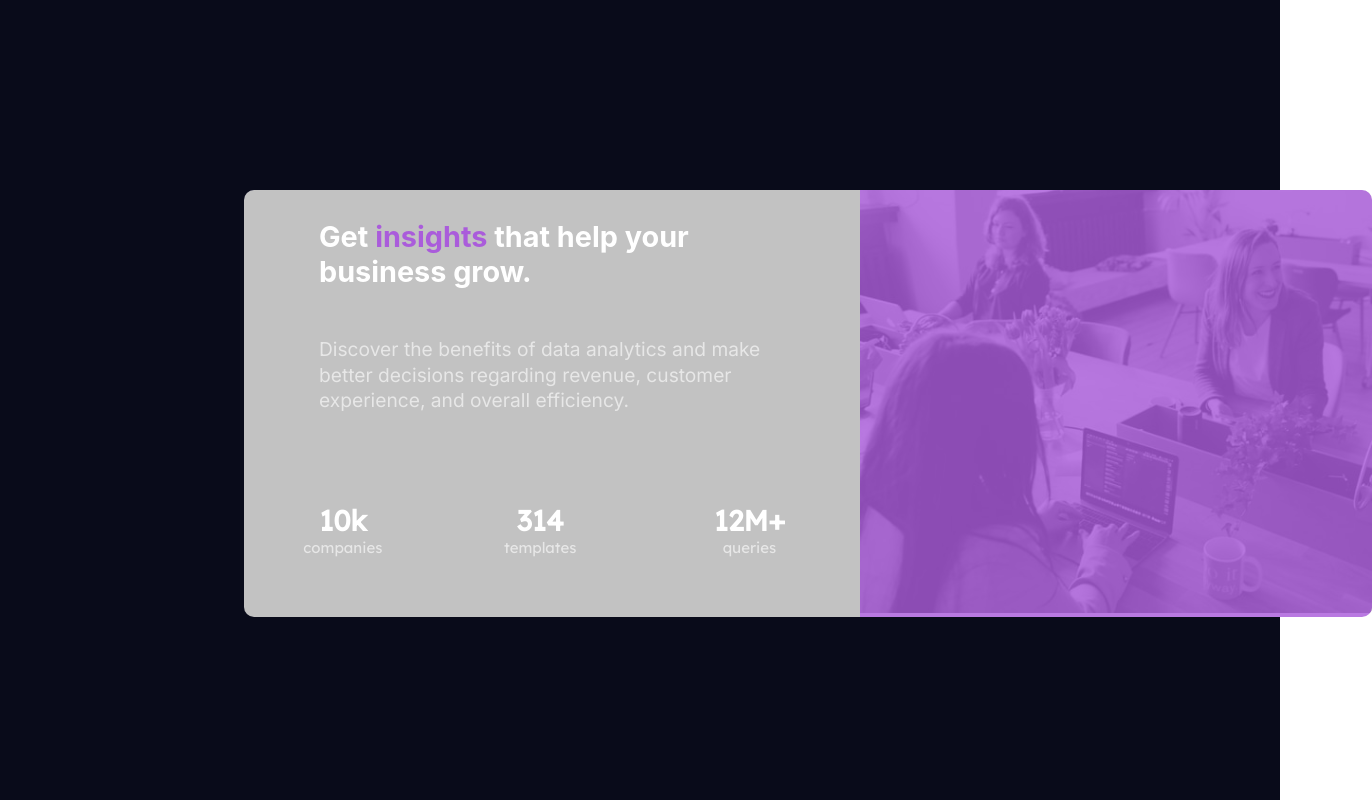
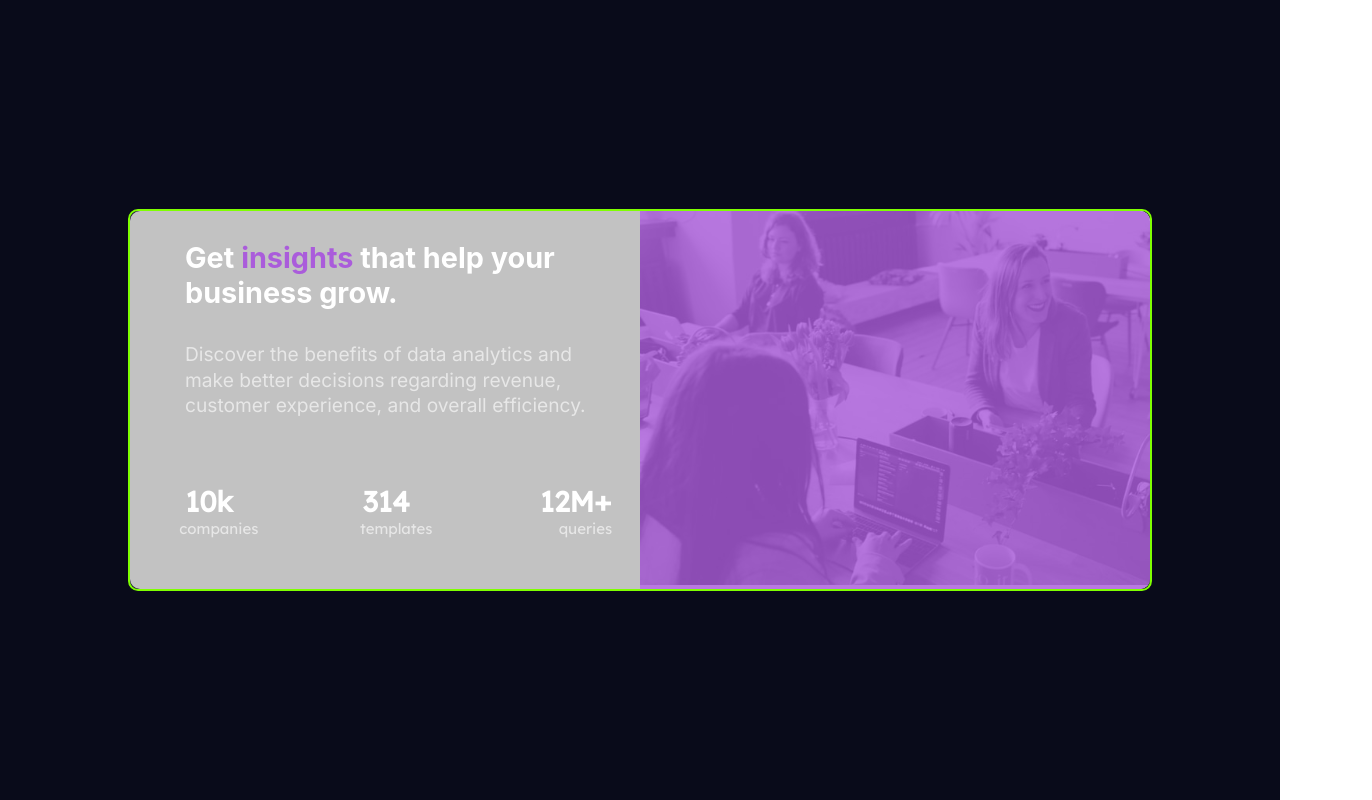
Before and after one commit to W4GFO/statsPreview, a React (Create React App) app in the folder stats-preview/: page / in a window 1280 px wide. Shown: the whole page, 1372 px wide, since content can reach past the window. Built offline with nearby package versions, Linux system fonts and the light colour scheme.

Commit message:
finalized touches before asking for help.

```diff
--- a/stats-preview/src/App.scss
+++ b/stats-preview/src/App.scss
@@ -8,4 +8,6 @@ div#root {
 	display: flex;
 	align-items: center;
 	justify-content: center;
+
+	overflow: hidden;//--TEST
 }
--- a/stats-preview/src/Components/AllComponentsStyles.scss
+++ b/stats-preview/src/Components/AllComponentsStyles.scss
@@ -23,5 +23,6 @@ $InputButtonWidth:65px;
 $InputElementsHeight:40px;
 
 $MinBreakPointValue:701px;
+$MaxPrimaryViewWidth:1020px;
 
 $BorderRadius:10px;
--- a/stats-preview/src/Components/ContentGroupingFrame.scss
+++ b/stats-preview/src/Components/ContentGroupingFrame.scss
@@ -13,6 +13,11 @@
 	margin-bottom: -10px;
 }
 
+/* This is the purple coloring for the word 'insights' */
+.note-emphasis {
+	color: $PrimarySoftViolet;
+}
+
 .center-message {
 	font-size: 1.2rem;
 	margin-left: 10px;
@@ -23,10 +28,6 @@
 
 	color: $NeutralSlightlyTransparentGrey;
 	font-family: Inter, "Times New Roman", Times, serif;
-}
-
-.note-emphasis {
-	color: $PrimarySoftViolet;
 }
 
 .stats-info	{
@@ -62,7 +63,6 @@
 	margin-bottom: 0px;
 }
 
-
 @media screen and (min-width:$MinBreakPointValue) {
 	.contentframe {
 		background-color: #C2C2C2;
@@ -70,7 +70,7 @@
 
 	.contentframe p {
 		text-align: start;
-		margin-left: 75px;
+		margin-left: 55px;
 		margin-right: 75px;
 	}
 
--- a/stats-preview/src/Components/GroupImageFrame.tsx
+++ b/stats-preview/src/Components/GroupImageFrame.tsx
@@ -1,9 +1,7 @@
-
 import './GroupImageFrame.scss'
 
 import mobileImage from '../Images/imagemobile.jpg'
 import desktopImage from '../Images/imagedesktop.jpg'
-
 
 type GroupImageFrameProps = {
 	className:string
@@ -14,13 +12,14 @@ export const GroupImageFrame = ({className}: GroupImageFrameProps) => {
 		<>
 			<div className={className}>
 				<div className='relativewrap'>
-				<img src={mobileImage} alt='people' />
 
-				{/* <picture>
-					<source srcSet={desktopImage} media="(min-width:701px)"/>
-					<img src={mobileImage} alt="product advertisement" />
-				</picture> */}
-				<div className='color-overlay'></div>
+					<picture>
+						<source srcSet={desktopImage} media="(min-width:701px)"/>
+						<img src={mobileImage} alt='Smiling Office Workers' />
+					</picture>
+
+					<div className='color-overlay'></div>
+
 				</div>
 			</div>
 		</>
--- a/stats-preview/src/Components/ParentFrame.scss
+++ b/stats-preview/src/Components/ParentFrame.scss
@@ -1,57 +1,61 @@
 @import './AllComponentsStyles.scss';
 
 .parentframe {
+	flex: 1 1 1;//This is the centered content area within the primary dark background full frame
+
 	width: 90%;
-	max-width: 792px;
-
-	background-color: $PrimaryDarkDesaturatedBlue;
+	min-width: 340px;//Things go haywire below this!!!!
 
 	display: grid;
 	grid-template-areas:
-		"groupimg"
-		"content";
+		"group-image"
+		"content-frame";
 
-	justify-items: stretch;
+//	justify-items: stretch;
 
+	//Trivial properties - Always remain the same regardless of screen size.
+	background-color: $PrimaryDarkDesaturatedBlue;
 	border-radius: $BorderRadius $BorderRadius $BorderRadius $BorderRadius;
 }
 
 .imgframe {
 	height: 250px;
-	grid-area: groupimg;
+	grid-area: group-image;
 	background-color: white;
 	border-radius: $BorderRadius $BorderRadius 0px 0px;
 }
 
 .contentframe {
-	grid-area: content;
+	grid-area: content-frame;
 	padding-bottom: 40px;
 
 	background-color: $PrimaryDarkDesaturatedBlue;
 	border-radius: 0px 0px $BorderRadius $BorderRadius;
 }
 
-@media screen and (min-width:1101) {
-	.parentframe {
-		width: 60%;
-		height: 20%;
-		max-height: 240px;
-	}
-}
-
 @media screen and (min-width:$MinBreakPointValue) {
 	.parentframe{
+		width: 90vw;
+		overflow: hidden;
+		max-width: $MaxPrimaryViewWidth;
+		min-width: calc($MinBreakPointValue - 48px);
+
 		max-height: 420px;
+
 		grid-template-areas:
-			"content groupimg";
+			"content-frame group-image";
+
+		grid-template-columns: 1fr 1fr;
+
+		border: 2px solid chartreuse; //--TEST
 	}
 
 	.contentframe{
+		overflow: hidden;
 		border-radius: $BorderRadius 0px 0px $BorderRadius;
 	}
 
 	.imgframe {
-		width: 40vw;
 		height: 100%;
 		border-radius: 0px $BorderRadius $BorderRadius 0px;
 	}
--- a/stats-preview/src/Components/ParentFrame.tsx
+++ b/stats-preview/src/Components/ParentFrame.tsx
@@ -5,6 +5,10 @@ import {ContentGroupingFrame} from './ContentGroupingFrame'
 type ParentFrameProps = {}
 
 export const ParentFrame = (props: ParentFrameProps) => {
+
+	// let colorBG = getComputedStyle(document.getElementsByClassName.).getPropertyValue('min-height')
+	// console.log(colorBG)
+
 	return (
 		<>
 			<div className='parentframe'>
```
